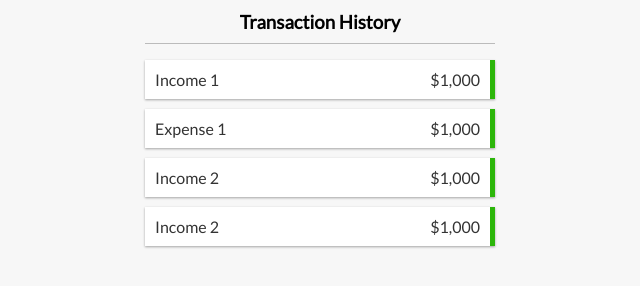
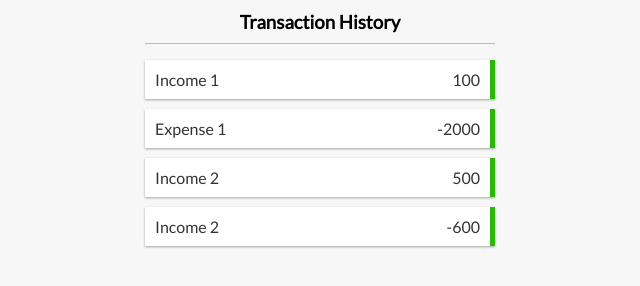
Before and after one commit to farazahmed12/expense_tracker, a React (Create React App) app: page / in a window 1280 px wide. Shown: the part 269-555 px from the top of the page, without its empty margins (320-960 px from the left). Built offline with nearby package versions, Linux system fonts and the light colour scheme.

Commit message:
Update Transaction.js

```diff
--- a/src/components/Transaction.js
+++ b/src/components/Transaction.js
@@ -5,7 +5,7 @@ const Transaction = ({ transaction }) => {
     <div>
       <li className="plus">
         {transaction.description}
-        <span>$1,000</span>
+        <span>{transaction.transactionamount}</span>
         <button className="delete-btn">X</button>
       </li>
     </div>
```
